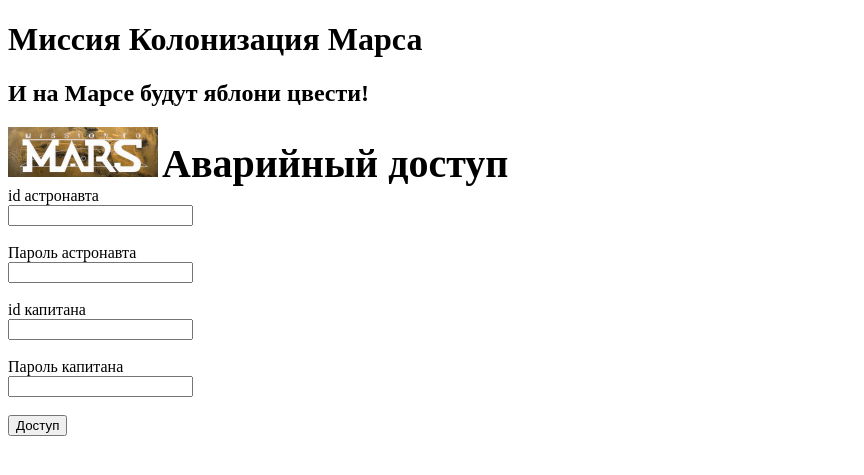
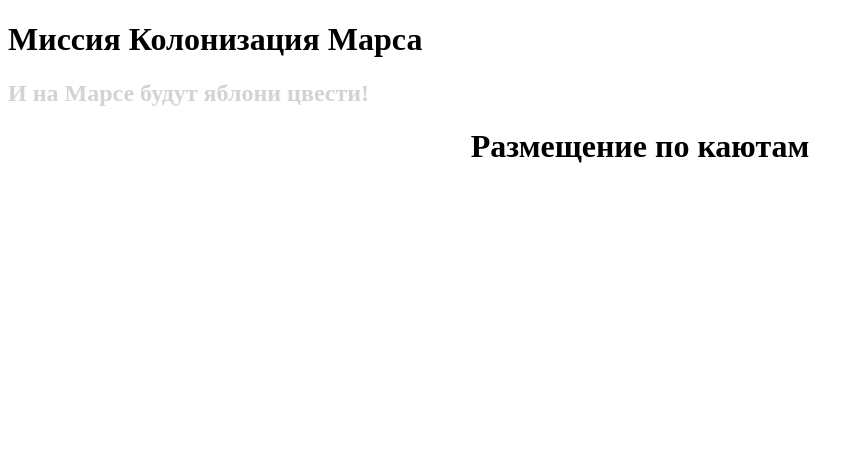
Before and after one commit to JstSmbd/mars, a Flask app: template templates/training.html in a window 1280 px wide. Shown: the top 475 px of the page, without its empty margins (0-864 px from the left). Run offline with Flask 2, Linux system fonts and the light colour scheme; the template is opened without the code that fills it, so the values that code supplies are empty.

Commit message:
К задаче "По каютам!"

```diff
--- a/main.py
+++ b/main.py
@@ -2,20 +2,12 @@ from flask import Flask, url_for, request, render_template
 app = Flask(__name__)
 
 
-@app.route('/login', methods=["GET", "POST"])
+@app.route('/distribution')
 def index():
-    if request.method == "GET":
-        return render_template('training.html', title="Аварийный доступ")
-    elif request.method == "POST":
-        if request.form.get("id2", "") in passwords["captains"] and \
-                request.form.get("pas2", "") == passwords["captains"][request.form.get("id2", "")] \
-                and request.form.get("id1", "") in passwords["usually"] and \
-                request.form.get("pas1", "") == passwords["usually"][request.form.get("id1", "")]:
-            return "Вы успешно получили доступ"
-        else:
-            return "Что-то не так"
+    return render_template('training.html',
+                           list=["Ридли Скотт", "Энди Уир", "Марк Уотни", "Венката Капур",
+                                 "Тедди Сандерс", "Шон Бин"])
 
 
-passwords = {"captains": {"24": "123"}, "usually": {"1": "qwerty", "563": "456", "78": "hello"}}
 if __name__ == '__main__':
     app.run(port=8080, host='127.0.0.1')
--- a/static/css/style.css
+++ b/static/css/style.css
@@ -34,3 +34,7 @@ h4 {
     color: SlateGrey;
     padding-left: 20px;
 }
+
+h2 {
+    color: lightgrey;
+}
--- a/templates/training.html
+++ b/templates/training.html
@@ -2,23 +2,9 @@
 
 {% block content %}
 <link rel="stylesheet" type="text/css" href="{{ url_for('static', filename='css/style.css') }}" />
-<div class="form-group">
-    <img src="{{ url_for('static', filename='img/mission.png') }}" id="img">
-    <label class="bold" for="img">Аварийный доступ</label>
-</div>
-<form method="post" enctype="multipart/form-data">
-    <div>id астронавта</div>
-    <input type="number" class="form-check-input" id="id1" name="id1">
-    <div><br></div>
-    <div>Пароль астронавта</div>
-    <input type="text" class="form-check-input" id="pas1" name="pas1">
-    <div><br></div>
-    <div>id капитана</div>
-    <input type="number" class="form-check-input" id="id2" name="id2">
-    <div><br></div>
-    <div>Пароль капитана</div>
-    <input type="text" class="form-check-input" id="pas2" name="pas2">
-    <div><br></div>
-    <button type="submit" class="btn btn-primary">Доступ</button>
-</form>
+<h1 class="center">Размещение по каютам</h1>
+{% set a = "Каюта №" %}
+{% for item in list %}
+        <h4>{{item}} - {{a}} {{loop.index}} {% if loop.first %} - капитан корабля {% endif %}</h4>
+{% endfor %}
 {% endblock %}
```
